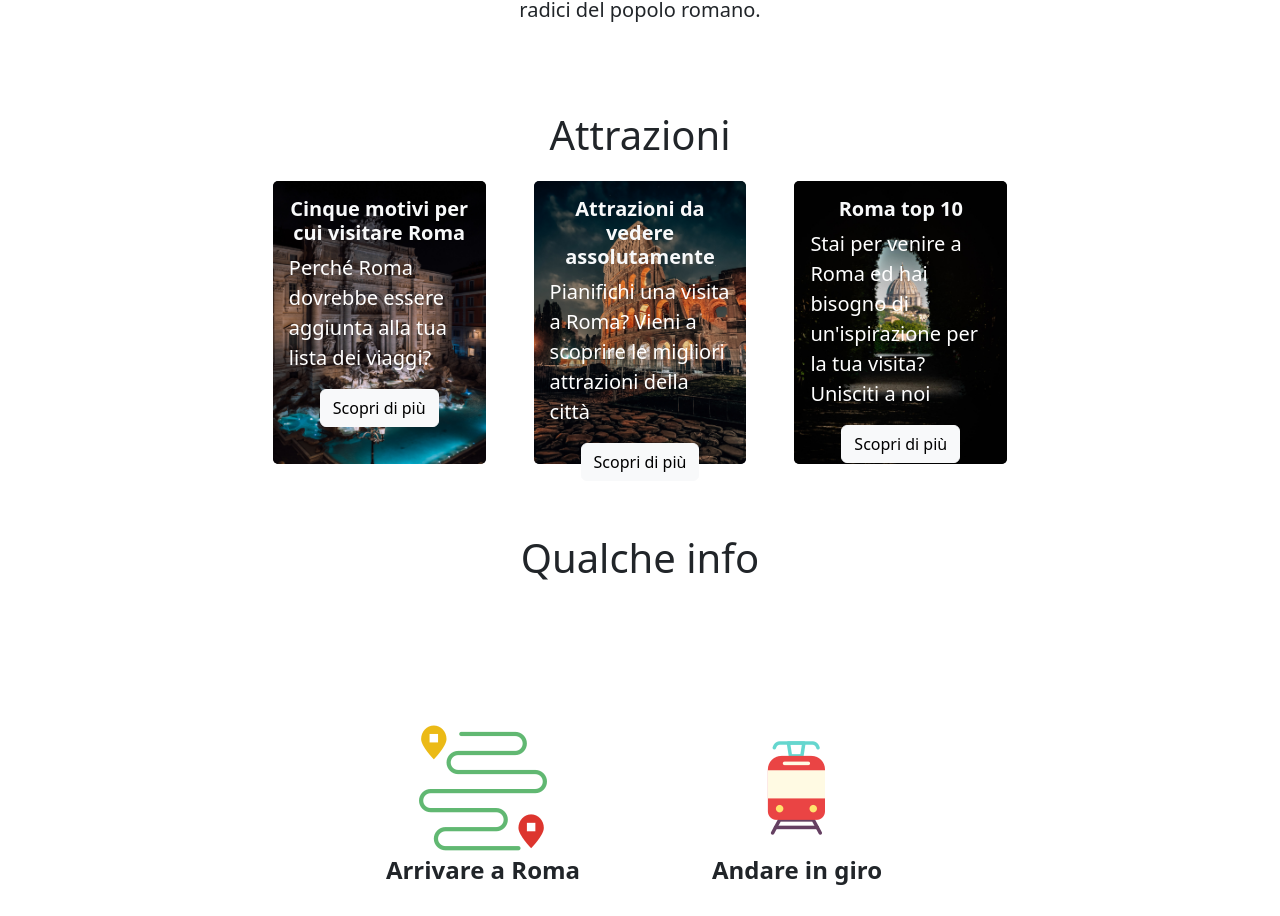
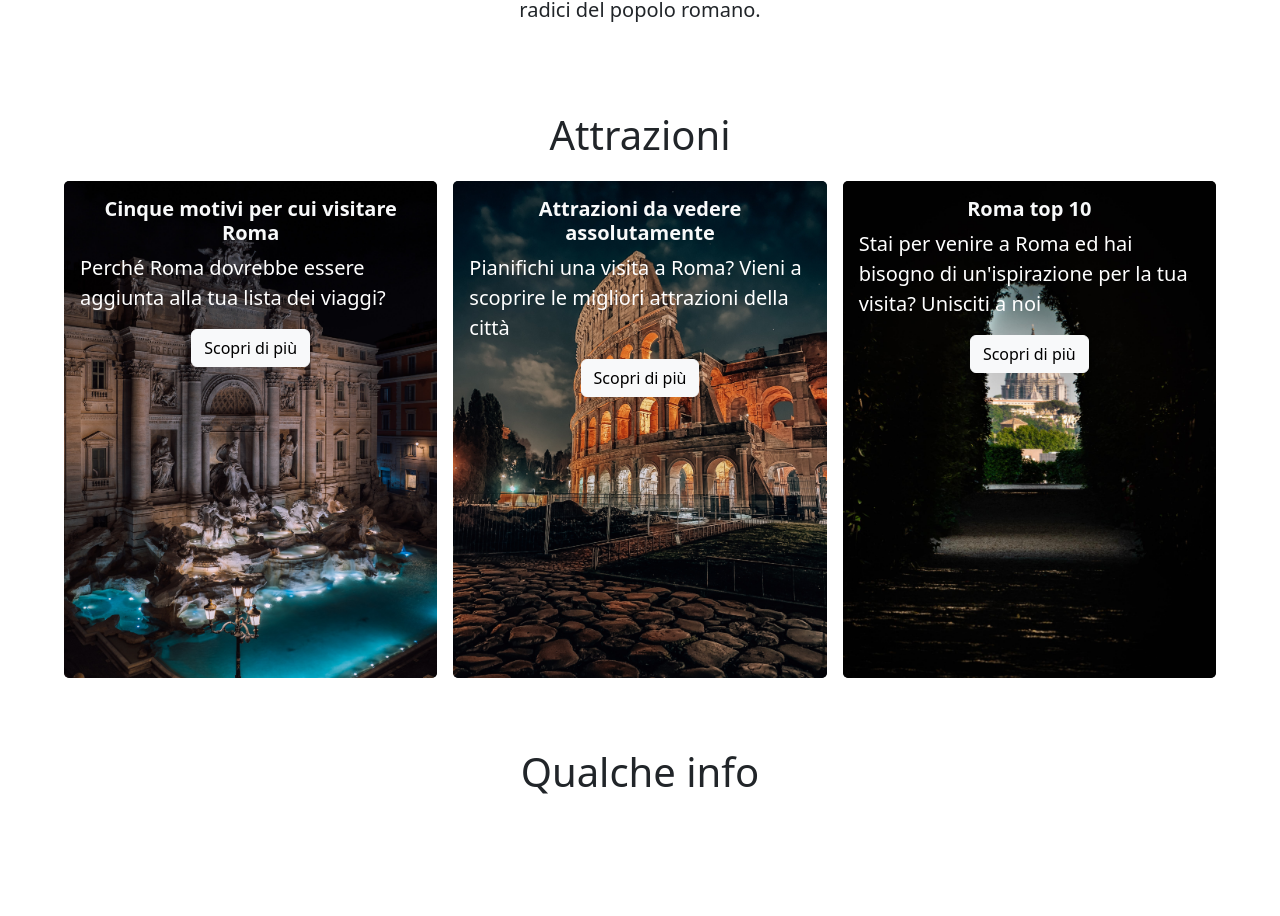
Before and after one commit to reddi32/visitrome, an Angular app: page / in a window 1280 px wide. Shown: the part 768-1684 px from the top of the page. Built offline with nearby package versions, Linux system fonts and the light colour scheme.

Commit message:
fix cards

```diff
--- a/package.json
+++ b/package.json
@@ -18,7 +18,7 @@
     "@angular/platform-browser": "^14.2.0",
     "@angular/platform-browser-dynamic": "^14.2.0",
     "@angular/router": "^14.2.0",
-    "bootstrap": "^5.2.2",
+    "bootstrap": "^5.3.0-alpha1",
     "ngx-image-zoom": "^1.0.1",
     "rxjs": "~7.5.0",
     "tslib": "^2.3.0",
--- a/src/app/home/home.component.css
+++ b/src/app/home/home.component.css
@@ -11,11 +11,11 @@
     padding-right: 15%;
 }
 
-/*Posizione delle tre schede sotto Attrazioni
+/*Posizione delle tre schede sotto Attrazioni*/
 .row.row-cols-1.row-cols-md-3.g-3 {
-    padding-left: 15%;
-    padding-right: 15%;
-}*/
+    padding-left: 5%;
+    padding-right: 5%;
+}
 
 /*Zero bordi nelle schede*/
 .card{
--- a/src/app/home/home.component.html
+++ b/src/app/home/home.component.html
@@ -10,9 +10,9 @@
   <!--Secondo titolo-->
   <p class="fs-1 text-center roma">Attrazioni</p>
 
-<div class="container-fluid">
+
   <!--Card-->
-  <div class="row row-cols-1 row-cols-md-5 g-5 justify-content-center">
+  <div class="row row-cols-1 row-cols-md-3 g-3 justify-content-center">
     <div class="col">
         <div class="card text-bg-dark">
             <img src="../assets/FontanaDiTrevi.jpg" class="card-img">
@@ -30,7 +30,7 @@
             <img src="../assets/Colosseo.jpg" class="card-img">
             <div class="card-img-overlay">
               <a class="pt-2 fs-6 text-center link"routerLink=""></a>
-              <h5 class="card-title fs-5 fw-bold text-light text-center">Attrazioni da vedere assolutamente</h5>
+              <h5 class="card-title fs-5 text fw-bold text-light text-center">Attrazioni da vedere assolutamente</h5>
               <p class="card-text fs-5">Pianifichi una visita a Roma? Vieni a scoprire le migliori attrazioni della città</p>
               <div class="text-center">
                 <button type="button" class="btn btn-light">Scopri di più</button>
@@ -51,7 +51,7 @@
       </div>
     </div>
   </div>
-</div>
+
 
   <!--Terzo titolo-->
   <p class="fs-1 text-center roma">Qualche info</p>
```
Also changed, not shown: 1 other file (tests, documents, lock files or other folders).
